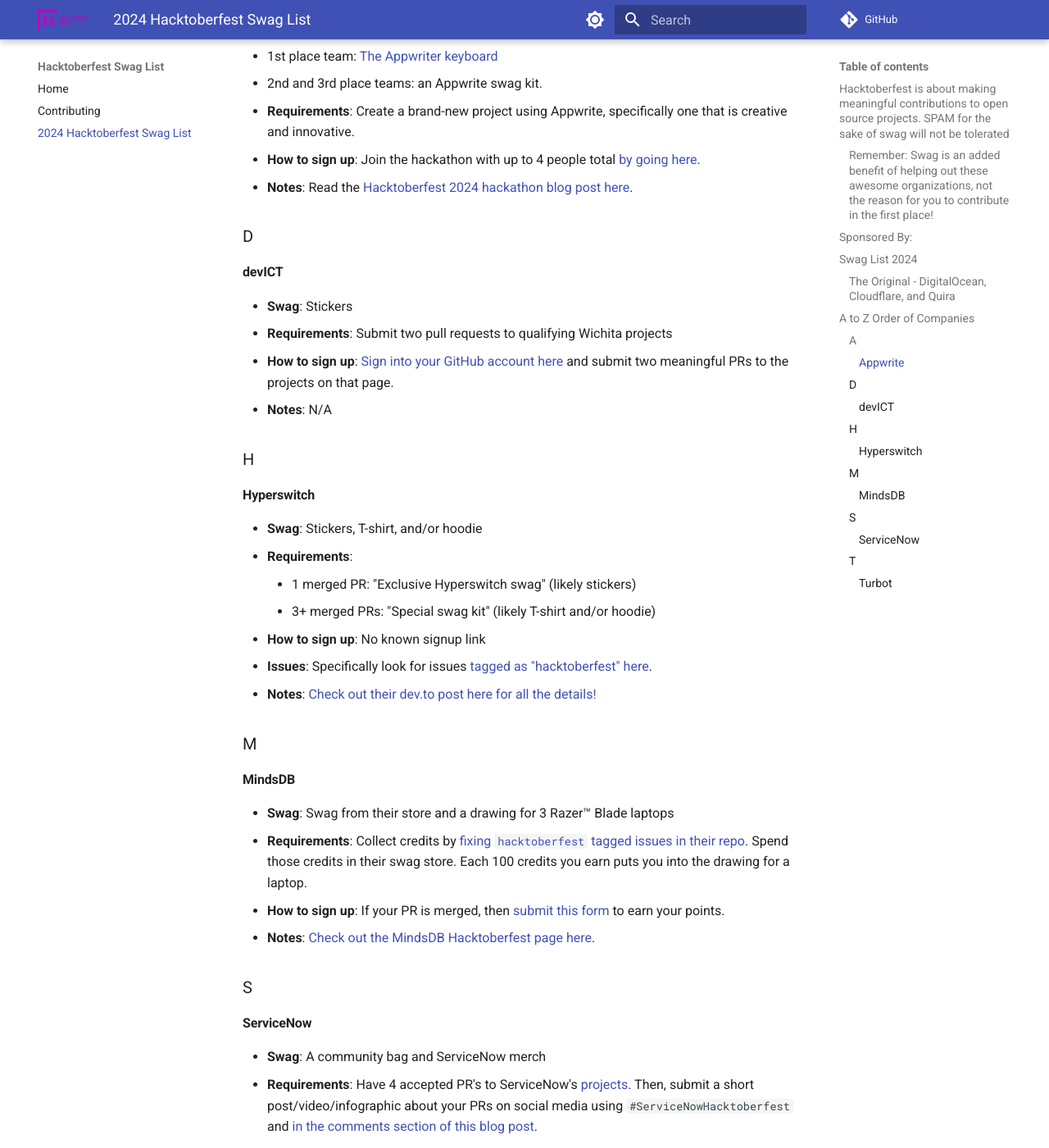
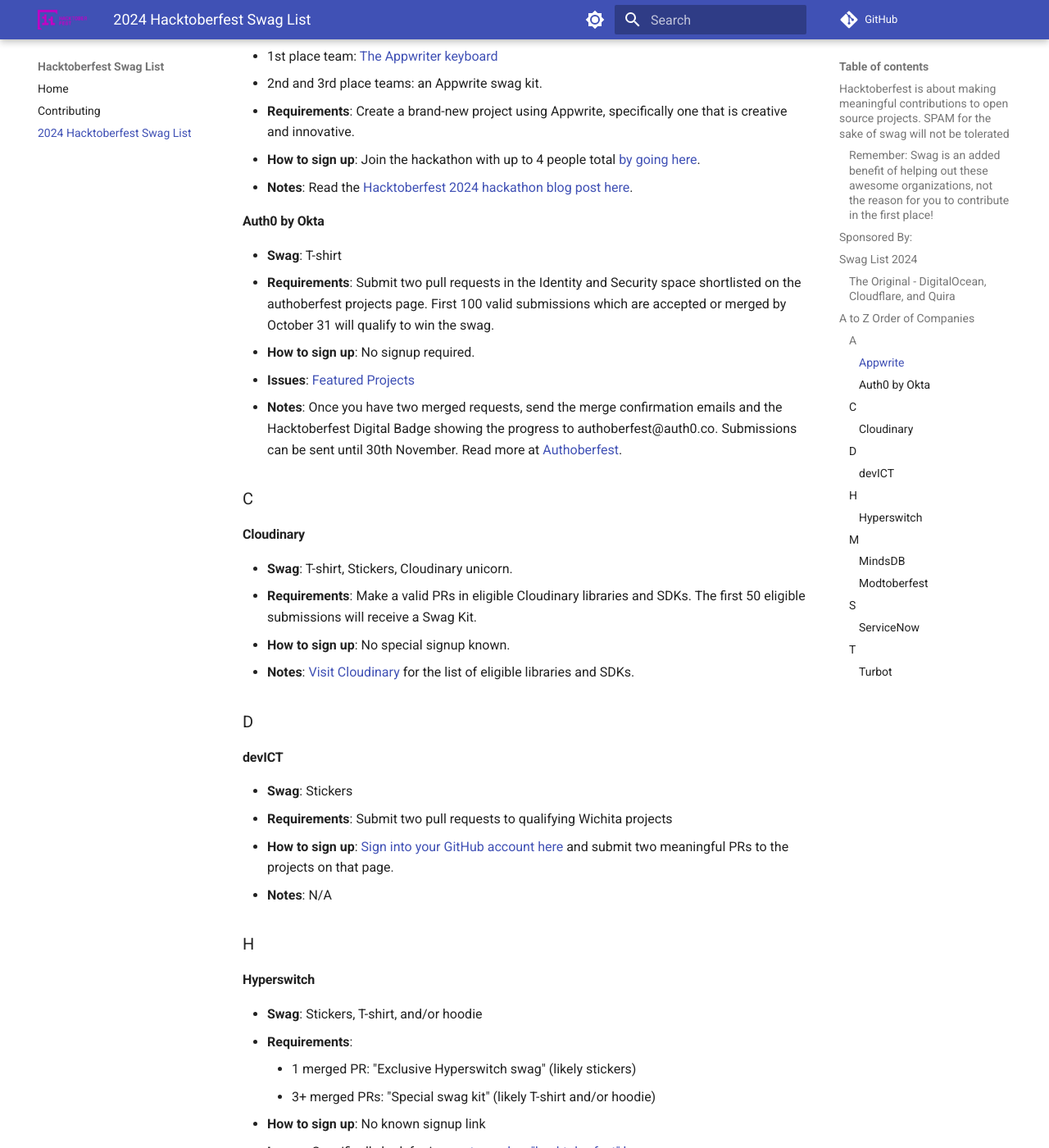
Before and after one commit to crweiner/hacktoberfest-swag-list, an MkDocs documentation site: the page built from docs/list.md, in a window 1280 px wide and 1400 px high, scrolled down 1291 px. Shown: the whole window at 82% size. Built offline with MkDocs 1.6.1 and Material for MkDocs 9.7.7, drawn with Linux system fonts in a browser that asks for light colours; plug-ins that fetch from the network failed and are left out; comment, search, counter and statistics services are not loaded; some of the changed text lies outside the part shown.

Commit message:
Add auth0, modtoberfest and cloudinary to the list (#895)
* Add auth0

* Add modtoberfest

* Add cloudinary

```diff
--- a/docs/list.md
+++ b/docs/list.md
@@ -41,6 +41,23 @@
 - **How to sign up**: Join the hackathon with up to 4 people total [by going here](https://hacktoberfest.appwrite.io/).
 - **Notes**: Read the [Hacktoberfest 2024 hackathon blog post here](https://appwrite.io/blog/post/appwrite-hacktoberfest-hackathon-2024).
 
+#### **Auth0 by Okta**
+
+- **Swag**: T-shirt
+- **Requirements**: Submit two pull requests in the Identity and Security space shortlisted on the authoberfest projects page. First 100 valid submissions which are accepted or merged by October 31 will qualify to win the swag.
+- **How to sign up**: No signup required.
+- **Issues**: [Featured Projects](https://authtoberfest.io/#g-430503226)
+- **Notes**:  Once you have two merged requests, send the merge confirmation emails and the Hacktoberfest Digital Badge showing the progress to authoberfest@auth0.co. Submissions can be sent until 30th November. Read more at [Authoberfest](https://authtoberfest.io/).
+
+### C
+
+#### **Cloudinary**
+
+- **Swag**: T-shirt, Stickers, Cloudinary unicorn.
+- **Requirements**: Make a valid PRs in eligible Cloudinary libraries and SDKs. The first 50 eligible submissions will receive a Swag Kit.
+- **How to sign up**: No special signup known.
+- **Notes**: [Visit Cloudinary](https://cloudinary.com/blog/hacktoberfest-open-source-celebration-cloudinary) for the list of eligible libraries and SDKs.
+
 ### D
 
 #### **devICT**
@@ -71,6 +88,15 @@
 - **How to sign up**: If your PR is merged, then [submit this form](https://docs.google.com/forms/d/e/1FAIpQLSdk4x-lul0fEeBRTRS7-9Aplr0WOCndOODiZMLCZdrCe1ggEg/viewform) to earn your points.
 - **Notes**: [Check out the MindsDB Hacktoberfest page here](https://mindsdb.com/hacktoberfest).
 
+#### **Modtoberfest**
+
+- **Swag**: Stickers. They will also plant [1 tree](https://modtoberfest.com/modtoberforest) for each participant.
+- **Requirements**:
+    - Only pull requests made in the [participating projects](https://modtoberfest.com/repositories) count towards your progress.
+    - You must submit at least 4 PRs to any of the [participating repositories](https://modtoberfest.com/repositories).
+- **How to sign up**:  Sign up at [Modtoberfest](https://modtoberfest.com/api/auth/signin) to track your progress.
+- **Notes**: FAQ and rules available at [Modtoberfest](https://modtoberfest.com/).
+
 ### S
 
 #### **ServiceNow**
```
